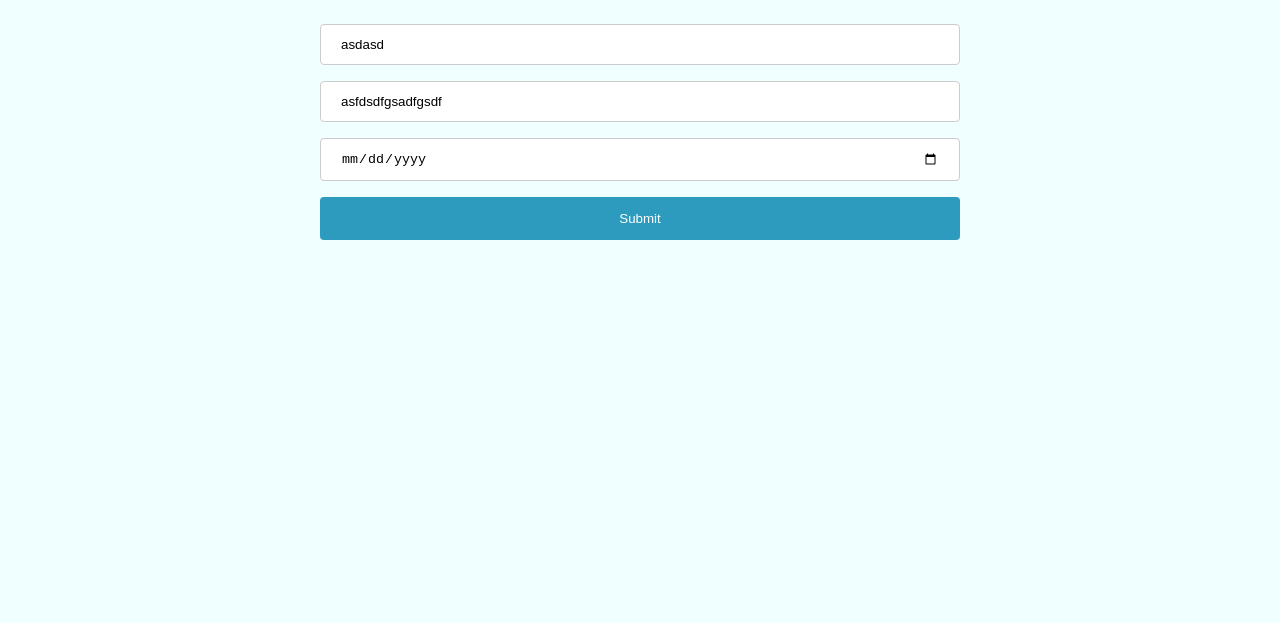
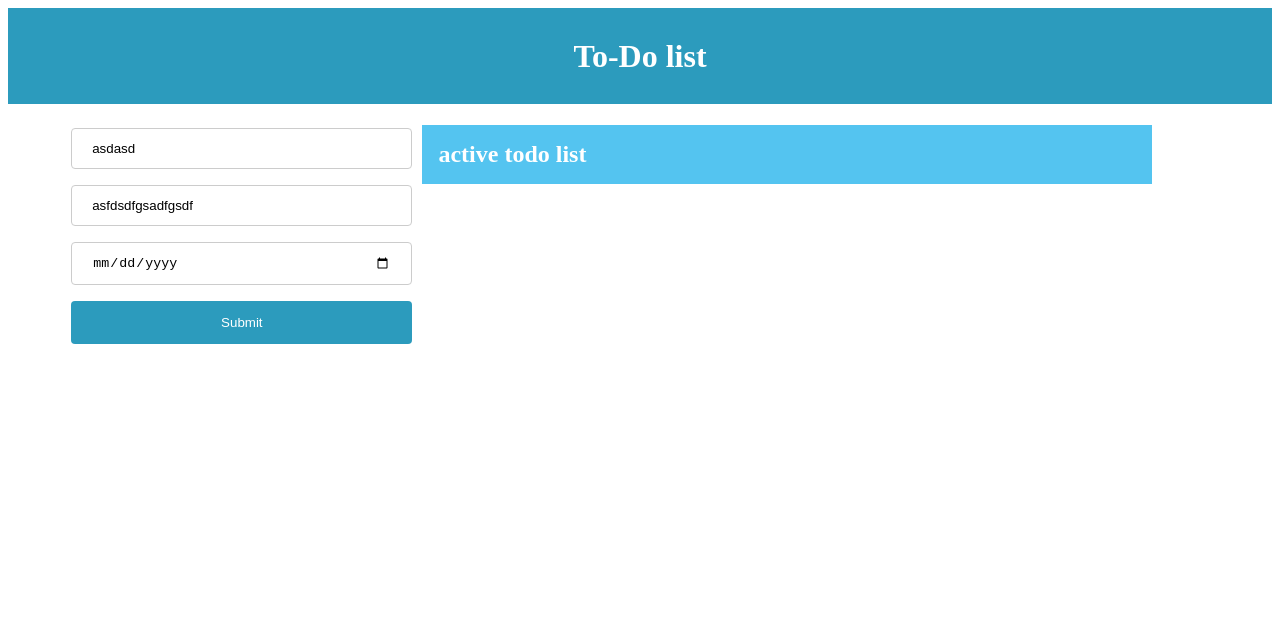
Before and after one commit to alfital2/Todo, a plain HTML site: page index.html in a window 1280 px wide. Drawn offline with Linux system fonts and the light colour scheme.

Commit message:
adding the option to mark task as 'finishd'

```diff
--- a/assets/scripts/app.js
+++ b/assets/scripts/app.js
@@ -1,9 +1,53 @@
 let p=console.log;
+
+
 class TodoList{
+
+  hookid;
+  listOfTodo=[];
+
+  constructor(hook){
+    this.hookid = hook;
+
+    const section = document.createElement('section');
+    section.id = 'active-projects';
+    section.innerHTML=`
+    <header>
+    <h2>active todo list</h2>
+    </header>
+    <ul></ul>`;
+    const container = document.getElementById(this.hookid);
+    container.append(section);
+
+  }
+
+  pushToDo(todo){
+    this.listOfTodo.push(todo);
+    this.render();
+  }
+
+  markAsFinished(task){
+    const found = this.locateTaskById(task)
+    let getTaskHeadlines = document.getElementById(found.item["uid"]).children;
+    getTaskHeadlines[0].style['text-decoration'] = 'line-through';
+    getTaskHeadlines[1].style['text-decoration'] = 'line-through';
+
+  }
+
+  locateTaskById(task){
+    return this.listOfTodo.find(todo =>todo.item.uid ===task.uid );
+  }
+
+  render(){
+    this.listOfTodo[this.listOfTodo.length-1].render();
+  }
+
 
 }
 
 class TodoItem{
+
+  hookid;
 
   constructor(hook,task){
     this.hookid=hook;
@@ -11,7 +55,7 @@ constructor(hook,task){
     this.verifyIfDateIsSet();
     const uidForTask = this.createUniqueIdForTask();
     this.item = this.setIdForTask(uidForTask);
-  this.render();
+    this.item = this.setTaskAsActive();
   }
 
   verifyIfDateIsSet(){
@@ -22,6 +66,13 @@ constructor(hook,task){
     }
   }
 
+  setTaskAsActive(){
+    const itemProperties={...this.item};
+    itemProperties['active'] = true;
+    p(itemProperties);
+    return itemProperties;
+  }
+
   setIdForTask(id){
     const itemProperties={...this.item};
     itemProperties['uid'] = id;
@@ -29,7 +80,6 @@ constructor(hook,task){
   }
 
   extractDateFromTaskObject(task){
-
     const itemProperties={...task};
     Object.keys(itemProperties).map(function(key, value) {
       itemProperties[key] = itemProperties[key].value;
@@ -50,18 +100,20 @@ constructor(hook,task){
   render(){
     const unorderedListOftasks = document.querySelector('ul');
     const newEl = document.createElement('li');
+    newEl.id = this.item["uid"];
     newEl.className="card";
     newEl.innerHTML=`
-
           <h2>${this.item["taskName"]}</h2>
           <p>${this.item["taskInfo"]}.</p>
           <h3>${this.item["taskDate"]}</h3>
-          <h4>${this.item["uid"]}</h4>
-          <button>Finish</button
-
+          <button>Finish</button>
   `;
   unorderedListOftasks.append(newEl);
+  const tryrtyrty = newEl.querySelector('button');
+  tryrtyrty.addEventListener('click',()=>App.finishTodo(this.item));
   }
+
+
 }
 
 
@@ -110,6 +162,7 @@ initializeElements(){
 
 render(){
   const form = document.createElement('section');
+  form.id="inputData";
   form.setAttribute("onclick",()=>alert('added'));
   const container = document.getElementById(this.hookid);
   for (const field in this.inputElements)
@@ -133,18 +186,17 @@ class App {
     wrapper.id ="wrapper";
     app.append(wrapper);
 
-
-    ///TODO DELETE
-    const TEST_DELETE = document.createElement('ul');
-    app.append(TEST_DELETE);
-    ///TODO DELETE
-
     new InputTask('wrapper');
+    this.todoList = new TodoList('wrapper');
   }
 
   static pushNewElement(task){
+    const newItem = new TodoItem('active-projects',task);
+    this.todoList.pushToDo(newItem);
+  }
 
-    const newItem = new TodoItem('ul',task);
+  static finishTodo(task){
+    this.todoList.markAsFinished(task);
 
   }
 }
--- a/assets/styles/app.css
+++ b/assets/styles/app.css
@@ -1,5 +1,37 @@
-body{
-  background-color: azure;
+
+#main-header h1 {
+  color: white;
+}
+
+#main-header {
+  width: 100%;
+  height: 6rem;
+  display: flex;
+  justify-content: center;
+  align-items: center;
+  background: #2c9bbd;
+}
+
+#active-projects {
+  float: left;
+  padding-left: 5px;
+  width: 65%;
+  min-width: 300px;
+  height: 500px;
+}
+
+#active-projects > header {
+  background: #54c4f0;
+  padding: 1rem;
+  margin: 5px;
+  display: flex;
+  justify-content: space-between;
+  align-items: center;
+}
+
+#active-projects header h2 {
+  color: white;
+  margin: 0;
 }
 
 
@@ -16,19 +48,17 @@ input[type=text] ,input[type=date]{
 
 li {
   margin: 1rem 0;
+  list-style-type: none;
 }
 
-section {
-  margin: 1rem auto;
-  width: 40rem;
-  max-width: 90%;
-}
 
 section ul {
   padding: 1rem;
+  margin: 5px;
   max-height: 20rem;
-  overflow: scroll;
+  overflow-y: scroll;
 }
+
 input[type=submit] {
   width: 100%;
   background-color: #2c9bbd;
@@ -51,3 +81,23 @@ input[type=submit]:hover {
   padding: 1rem;
   background: white;
 }
+
+#wrapper {
+  margin: 1rem auto;
+  max-width: 90%;
+  background-color: white;
+  overflow: hidden; /* add this to contain floated children */
+}
+
+#inputData {
+  width: 30%;
+  min-width: 300px;
+  float:left; /* add this */
+}
+
+h2 , h3 ,h4 , p ,ul{
+
+  word-wrap: break-word;
+  margin-block-start: 0.05em;
+    margin-block-end: 0.5em;
+}
--- a/index.html
+++ b/index.html
@@ -9,6 +9,10 @@
     <script src="assets/scripts/app.js" defer></script>
   </head>
   <body>
-  <div id ="App"></div>
+    <header id="main-header">
+      <h1>To-Do list</h1>
+    </header>
+    <div id ="App"></div>
+
   </body>
   </html>
```
Lines whose indentation alone changed are shown as unchanged.
